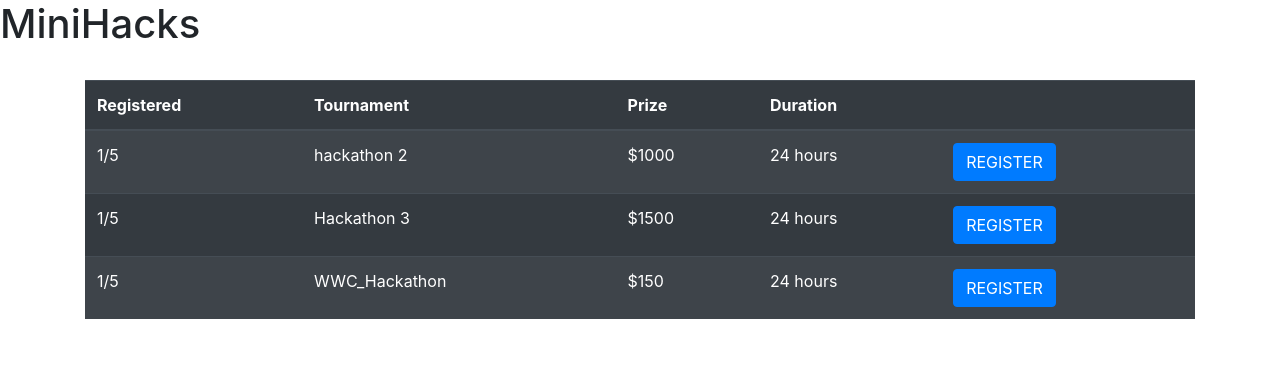
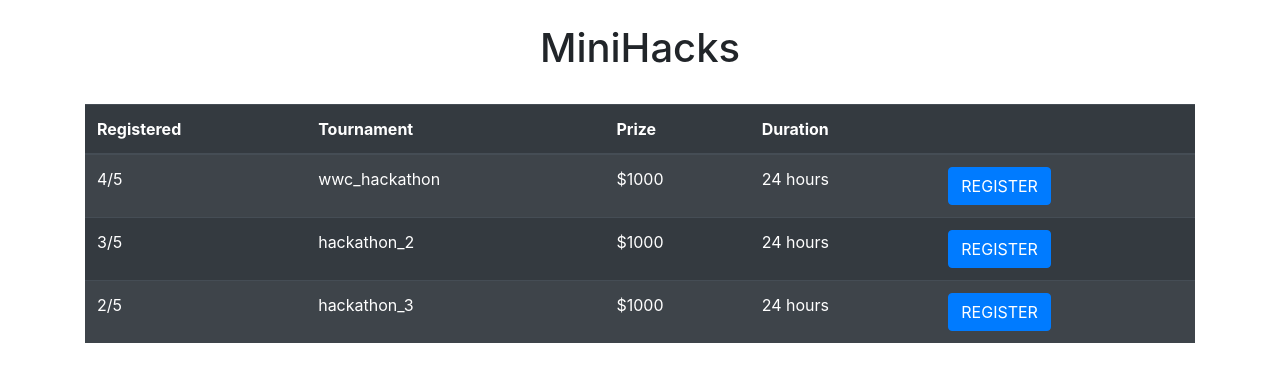
Before and after one commit to cnebs/hackMini, a React (Create React App) app: page /Lobby in a window 1280 px wide. Shown: the top 382 px of the page. Built offline with nearby package versions, Linux system fonts and the light colour scheme.

Commit message:
Dynamically render data from single datasheet

```diff
--- a/src/App.js
+++ b/src/App.js
@@ -1,4 +1,5 @@
 import React from 'react';
+import tournaments from './data/tournaments.js'
 import { BrowserRouter, Route } from 'react-router-dom';
 import UserLogin from './components/UserLogin';
 import Lobby from './components/Lobby';
@@ -11,20 +12,32 @@ class App extends React.Component {
   constructor(props) {
     super()
     this.state = {
-
+      tournaments: []
     }
   }
 
+  componentDidMount() {
+    const tournamentsState = this.state.tournaments;
+    for (let i of tournaments) {
+      tournamentsState.push(i)
+    }
+    this.setState({tournaments : tournamentsState})
+  }
+
   render() {
+
+    const {tournaments} = this.state
+
     return (
       <div className="App">
-        <h1>MiniHacks</h1>
+        <br></br>
+        <h1 style={{textAlign: "center"}} >MiniHacks</h1>
         <br></br>
         <BrowserRouter>
           <Route exact path="/" component={UserLogin}/>
-          <Route path="/Lobby" component={Lobby}/>
+          <Route path="/Lobby" render={() => <Lobby tournaments={tournaments} />}/>
           {/* <Route path="/Cashier" component={Cashier}/> */}
-          <Route path="/Dashboard" component={Dashboard}/>
+          <Route path="/Dashboard" render={() => <Dashboard tournaments={tournaments} />}/>
           {/* <Route path="/SubmissionPortal" component={SubmissionPortal}/> */}
           {/* <Route path="/PrizePayout" component={PrizePayout}/> */}
         </BrowserRouter>
--- a/src/components/Dashboard-Leaderboard.jsx
+++ b/src/components/Dashboard-Leaderboard.jsx
@@ -3,7 +3,7 @@ import Table from 'react-bootstrap/Table'
 
 const DashboardLeaderboard = props => {
 
-  // const {} = props;
+  const {tournaments} = props;
 
   return (
     <Table striped bordered>
@@ -14,18 +14,20 @@ const DashboardLeaderboard = props => {
         </tr>
       </thead>
       <tbody>
+        { tournaments.length ?
+          tournaments[0].competitors.map( (user, i) => {
+          return (
+            <tr key={i}>
+              <td>{i+1}</td>
+              <td>{user}</td>
+            </tr>
+          )
+        }) :
         <tr>
           <td>1</td>
-          <td>User2</td>
+          <td>user1</td>
         </tr>
-        <tr>
-          <td>2</td>
-          <td>User3</td>
-        </tr>
-        <tr>
-          <td>3</td>
-          <td>User1</td>
-        </tr>
+        }
       </tbody>
     </Table>
   )
--- a/src/components/Dashboard.jsx
+++ b/src/components/Dashboard.jsx
@@ -6,7 +6,7 @@ import Container from 'react-bootstrap/Container';
 
 const Dashboard = props => {
 
-  // const {} = props;
+  const {tournaments} = props;
 
   return (
     /*
@@ -19,20 +19,18 @@ const Dashboard = props => {
       <Table>
         <thead>
           <tr>
-            <th>Overall Time Remaining:</th>
-            <th>Next Submission: Front-End</th>
+            <th>Time Remaining:</th>
           </tr>
         </thead>
         <tbody>
           <tr>
             <td>22:21:31</td>
-            <td>02:21:21</td>
           </tr>
         </tbody>
       </Table>
     </Row>
     <Row>
-      <DashboardLeaderboard />
+      <DashboardLeaderboard tournaments={tournaments}/>
     </Row>
     </Container>
   )
--- a/src/components/Lobby.jsx
+++ b/src/components/Lobby.jsx
@@ -5,11 +5,11 @@ import Button from 'react-bootstrap/Button'
 
 const Lobby = props => {
 
-  // const {} = props;
+  const {tournaments} = props;
 
   return (
     <Container>
-      <Table striped boredered responsive hover variant="dark">
+      <Table striped boredered="true" responsive hover variant="dark">
         <thead>
           <tr>
             <th>Registered</th>
@@ -20,27 +20,17 @@ const Lobby = props => {
           </tr>
         </thead>
         <tbody>
-          <tr>
-            <td>1/5</td>
-            <td>hackathon 2</td>
-            <td>$1000</td>
+          {tournaments.map( (tourney, i) => {
+            return (
+            <tr key={i}>
+            <td>{tourney.competitors.length}/5</td>
+            <td>{tourney.name}</td>
+            <td>${tourney.prize}</td>
             <td>24 hours</td>
             <td><Button>REGISTER</Button></td>
           </tr>
-          <tr>
-            <td>1/5</td>
-            <td>Hackathon 3</td>
-            <td>$1500</td>
-            <td>24 hours</td>
-            <td><Button>REGISTER</Button></td>
-          </tr>
-          <tr>
-            <td>1/5</td>
-            <td>WWC_Hackathon</td>
-            <td>$150</td>
-            <td>24 hours</td>
-            <td><Button>REGISTER</Button></td>
-          </tr>
+            )
+          })}
         </tbody>
       </Table>
     </Container>
--- a/src/data/tournaments.js
+++ b/src/data/tournaments.js
@@ -1,20 +1,64 @@
 const tournaments = [
   {
-    name: wwc_hackathon,
-    registered: 2,
+    name: 'wwc_hackathon',
     prize: 1000,
-    start_time: 'formattedDate&Time'
+    start_time: 'Sun, Sep 22 | 8:00PM',
+    competitors: [
+      'name1',
+      'name2',
+      'name3',
+      'name4'
+    ],
+    information: {
+      description: `This hackathon is a celebration of diversity. Anyone who supports diversity is welcome — no matter your level of technical knowledge.
+      We are providing a space for people of all backgrounds who want to start building their tech portfolio or finish up a tech project while learning new skills. Previous experience in tech is **NOT** required.
+      Plus, we have a parallel FREE workshop track for anyone who wants to come and just start learning, learn more, or meet people.
+      Not sure what to work on? We encourage participants to look into open data or civic hacking projects, for more information check out Open Austin.`,
+      media: '',
+      requirements: [
+        'Support each other',
+        'Be creative',
+        'Have fun'
+      ]
+    }
   },
   {
-    name: hackathon_2,
-    registered: 1,
+    name: 'hackathon_2',
     prize: 1000,
-    start_time: 'formattedDate&Time'
+    start_time: 'Sun, Sep 22 | 8:00PM',
+    competitors: [
+      'name1',
+      'name2',
+      'name3'
+    ],
+    information: {
+      description: 'This is the description for hackathon 2',
+      media: 'youtube link',
+      requirements: [
+        'Support each other',
+        'Be creative',
+        'Have fun'
+      ]
+    }
   },
   {
-    name: hackathon_3,
-    registered: 5,
+    name: 'hackathon_3',
     prize: 1000,
-    start_time: 'formattedDate&Time'
+    start_time: 'Sun, Sep 22 | 8:00PM',
+    competitors: [
+      'name1',
+      'name2'
+    ],
+    information: {
+      description: 'This is the description for hackathon 3',
+      media: 'youtube link',
+      requirements: [
+        'Support each other',
+        'Be creative',
+        'Have fun'
+      ]
+    }
   }
 ]
+
+export default tournaments;
```
